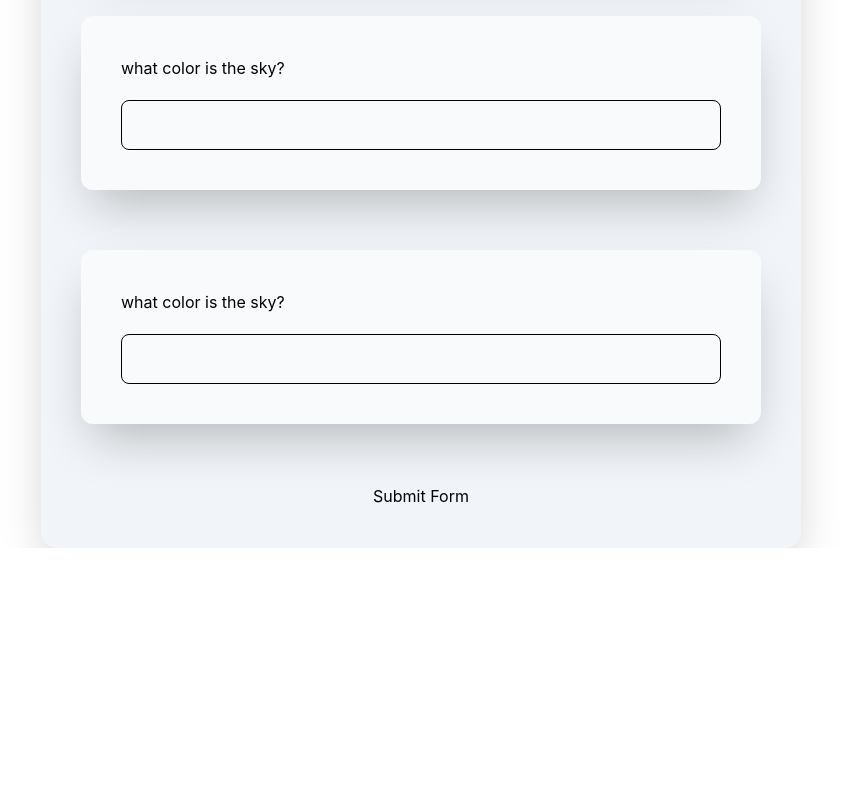
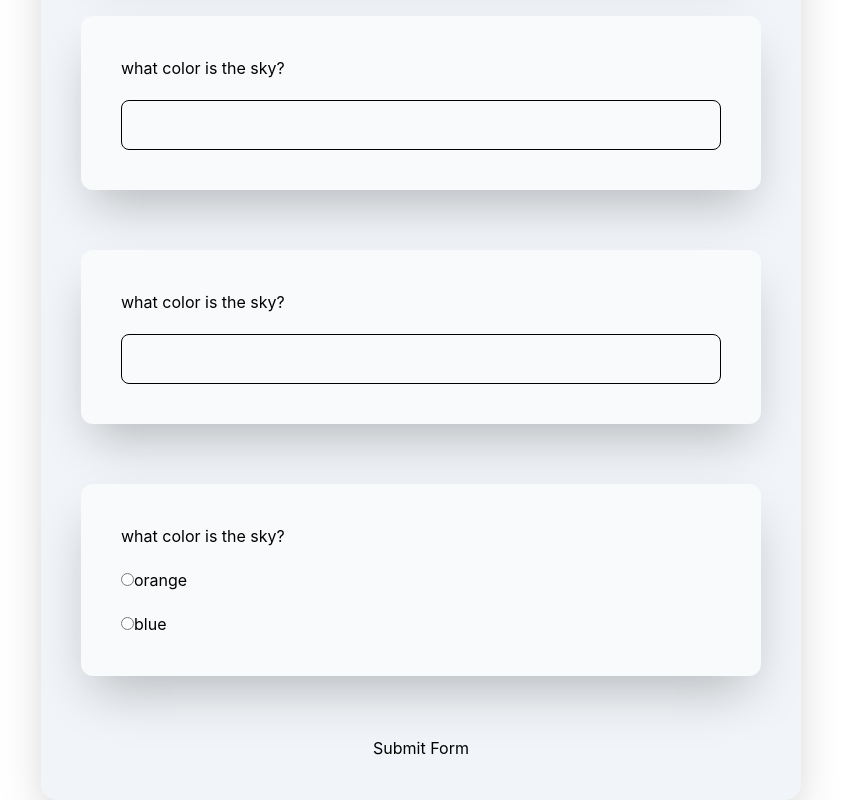
Before and after one commit to marcellolee03/lab-enigma-v2, a React (Vite) app: page / in a window 1280 px wide. Shown: the part 692-1492 px from the top of the page, without its empty margins (219-1060 px from the left). Before the commit the page ends 1240 px from the top, so only its background shows below. Built offline with nearby package versions, Linux system fonts and the light colour scheme.

Commit message:
feat(PuzzleContainer): added support for radio input puzzles

```diff
--- a/src/App.tsx
+++ b/src/App.tsx
@@ -1,5 +1,5 @@
 import { useActionState, useEffect} from "react";
-import type { Puzzle } from "./models/Puzzle";
+import { AnswerTypes, type Puzzle } from "./models/Puzzle";
 import FormContainer from "./components/form/FormContainer";
 import HandleCheck from "./actions/HandleCheck";
 import { useTimerContext } from "./context/TimerContext";
@@ -9,22 +9,33 @@ export default function App() {
     {
       id: 1,
       question: "what color is the sky?",
-      answer: "blue"
+      answer: "blue",
+      answerType: AnswerTypes.open
     },
     {
       id: 2,
       question: "what color is the sky?",
-      answer: "blue"
+      answer: "blue",
+      answerType: AnswerTypes.open
     },
     {
       id: 3,
       question: "what color is the sky?",
-      answer: "blue"
+      answer: "blue",
+      answerType: AnswerTypes.open
     },
     {
       id: 4,
       question: "what color is the sky?",
-      answer: "blue"
+      answer: "blue",
+      answerType: AnswerTypes.open
+    },
+    {
+      id: 5,
+      question: "what color is the sky?",
+      answer: "blue",
+      answerType: AnswerTypes.radio,
+      options: [{id: 1, value: "orange"}, {id: 2, value: "blue"}]
     }
   ]
 
--- a/src/actions/HandleCheck.ts
+++ b/src/actions/HandleCheck.ts
@@ -4,6 +4,7 @@ import type { Puzzle } from "../models/Puzzle";
 export default function HandleCheck(puzzles: Puzzle[], prevState: CheckState | null, formData: FormData): CheckState {
   const rawData = Object.fromEntries(formData.entries());
   const mistakes: number[] = []
+  console.log(rawData)
 
   puzzles.forEach((puzzle) => {
     if (rawData[puzzle.id] !== puzzle.answer) {
--- a/src/components/form/PuzzleContainer.tsx
+++ b/src/components/form/PuzzleContainer.tsx
@@ -1,4 +1,4 @@
-import type { Puzzle } from "../../models/Puzzle"
+import { AnswerTypes, type Puzzle } from "../../models/Puzzle"
 
 interface PuzzleContainerProps {
   puzzle: Puzzle
@@ -6,8 +6,11 @@ interface PuzzleContainerProps {
 }
 
 export default function PuzzleContainer({ puzzle, name }: PuzzleContainerProps) {
+  const baseClasses = "flex flex-col shadow-2xl bg-slate-50 rounded-xl p-10 gap-5 text-left";
+
+  if (puzzle.answerType === AnswerTypes.open) {
     return (
-    <div className="flex flex-col shadow-2xl bg-slate-50 rounded-xl p-10 gap-5 text-left">
+      <div className={baseClasses}>
         <p>{puzzle.question}</p>
         <input
           name={name}
@@ -16,3 +19,24 @@ export default function PuzzleContainer({ puzzle, name }: PuzzleContainerProps)
       </div>
     )
   }
+
+    ///////
+
+  if (puzzle.answerType === AnswerTypes.radio) {
+    return (
+      <div className={baseClasses}>
+        <p>{puzzle.question}</p>
+        {puzzle.options.map((option) => (
+          <label key={option.id}>
+            <input
+            type="radio"
+            name={puzzle.id.toString()}
+            value={option.value}
+            />
+            {option.value}
+          </label>
+        ))}
+      </div>
+    )
+  }
+}
--- a/src/models/Puzzle.ts
+++ b/src/models/Puzzle.ts
@@ -1,5 +1,28 @@
-export type Puzzle = {
+export const AnswerTypes = {
+  open: "open",
+  radio: "radio",
+} as const;
+
+export type AnswerTypes = typeof AnswerTypes[keyof typeof AnswerTypes];
+
+type PuzzleBase = {
   id: number,
   question: string,
-  answer: string,
 }
+
+type OpenPuzzle = PuzzleBase & {
+  answerType: typeof AnswerTypes.open
+  answer: string
+}
+
+interface RadioPuzzleOptions {
+  id: number
+  value: string
+}
+type RadioPuzzle = PuzzleBase & {
+  answerType: typeof AnswerTypes.radio
+  options: RadioPuzzleOptions[]
+  answer: string
+}
+
+export type Puzzle = OpenPuzzle | RadioPuzzle
```
Also changed, not shown: 1 other file (tests, documents, lock files or other folders). Lines whose indentation alone changed are shown as unchanged.
